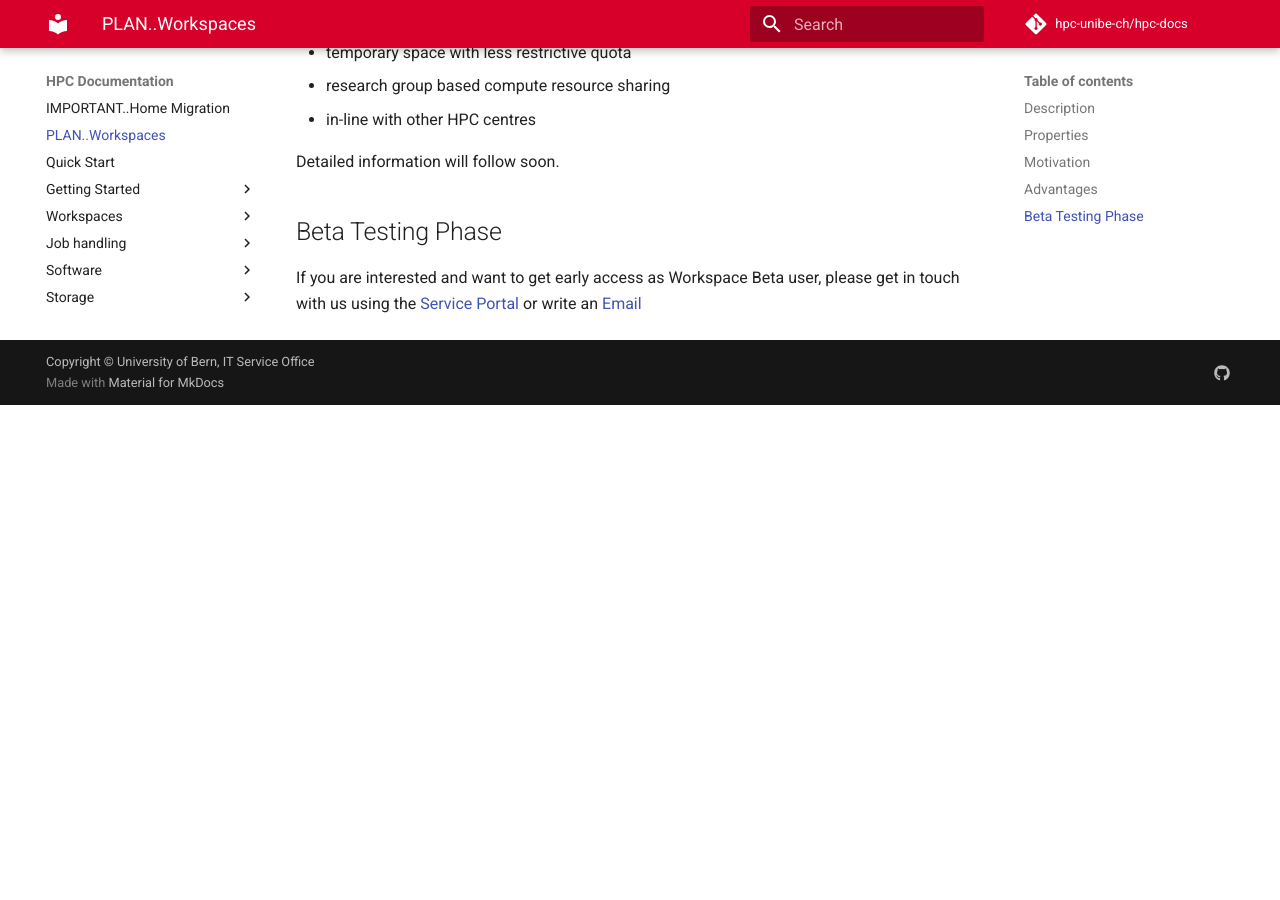
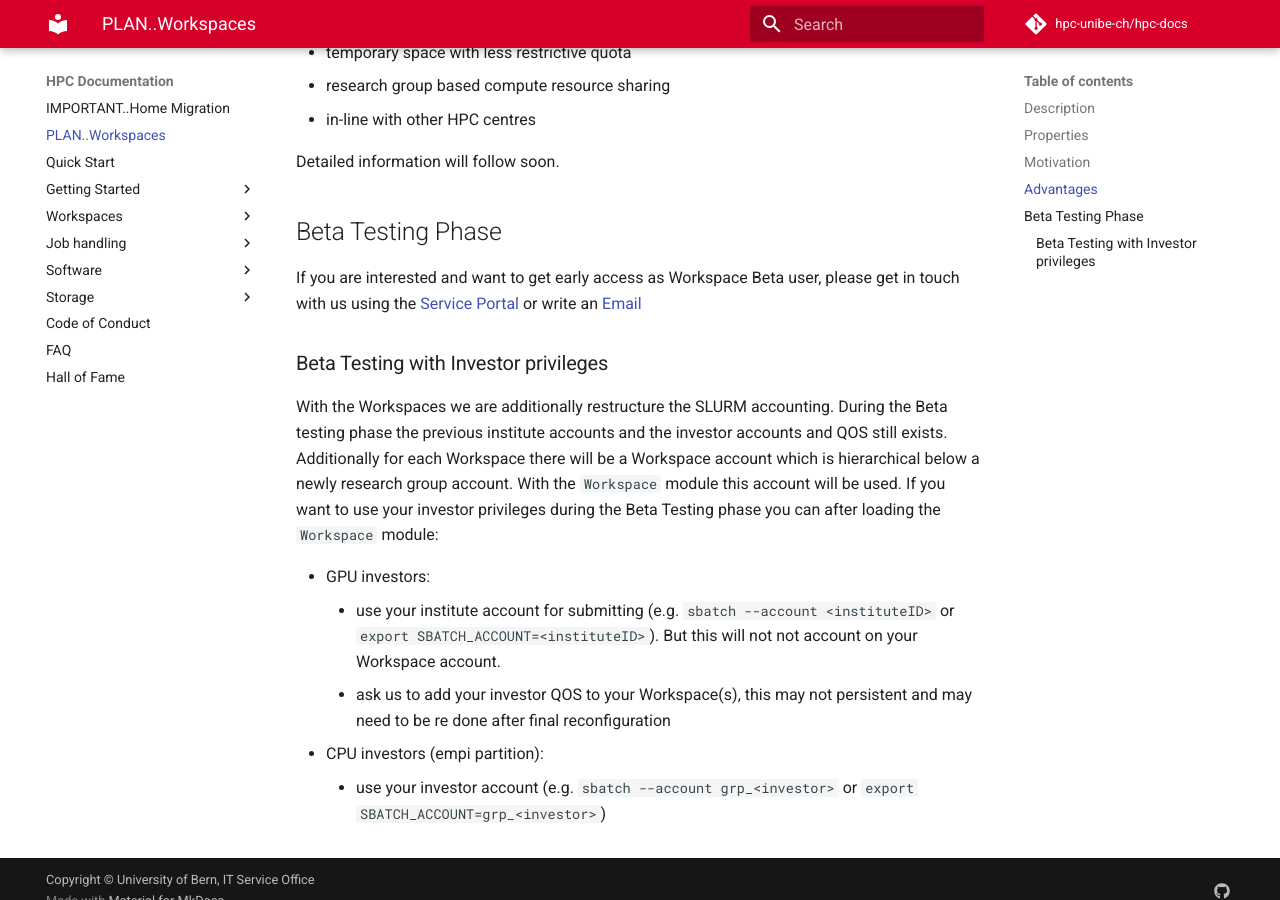
Before and after one commit to hpc-unibe-ch/hpc-unibe-ch.github.io, an MkDocs documentation site: the page built from docs/overview_workspaces.md, in a window 1280 px wide and 900 px high, scrolled down 1639 px. Built offline with MkDocs 1.6.1 and Material for MkDocs 9.7.7, drawn with Linux system fonts in a browser that asks for light colours; comment, search, counter and statistics services are not loaded; before the commit the page ends 2044 px from its top, so only the background shows below that.

Commit message:
WS-Beta: add investor notes

```diff
--- a/docs/overview_workspaces.md
+++ b/docs/overview_workspaces.md
@@ -52,3 +52,13 @@
 
 ## Beta Testing Phase
 If you are interested and want to get early access as Workspace Beta user, please get in touch with us using the [Service Portal](https://serviceportal.unibe.ch/sp?id=sc_cat_item&sys_id=1d137767db54141078ed3e48229619a7) or write an [Email](mailto:hpc@id.unibe.ch)
+
+### Beta Testing with Investor privileges
+With the Workspaces we are additionally restructure the SLURM accounting. During the Beta testing phase the previous institute accounts and the investor accounts and QOS still exists.
+Additionally for each Workspace there will be a Workspace account which is hierarchical below a newly research group account. With the `Workspace` module this account will be used. If you want to use your investor privileges during the Beta Testing phase you can after loading the `Workspace` module:
+
+- GPU investors:
+    + use your institute account for submitting (e.g. `sbatch --account <instituteID>` or `export SBATCH_ACCOUNT=<instituteID>`). But this will not not account on your Workspace account.
+    + ask us to add your investor QOS to your Workspace(s), this may not persistent and may need to be re done after final reconfiguration
+- CPU investors (empi partition):
+    + use your investor account (e.g. `sbatch --account grp_<investor>` or `export SBATCH_ACCOUNT=grp_<investor>`)
```
